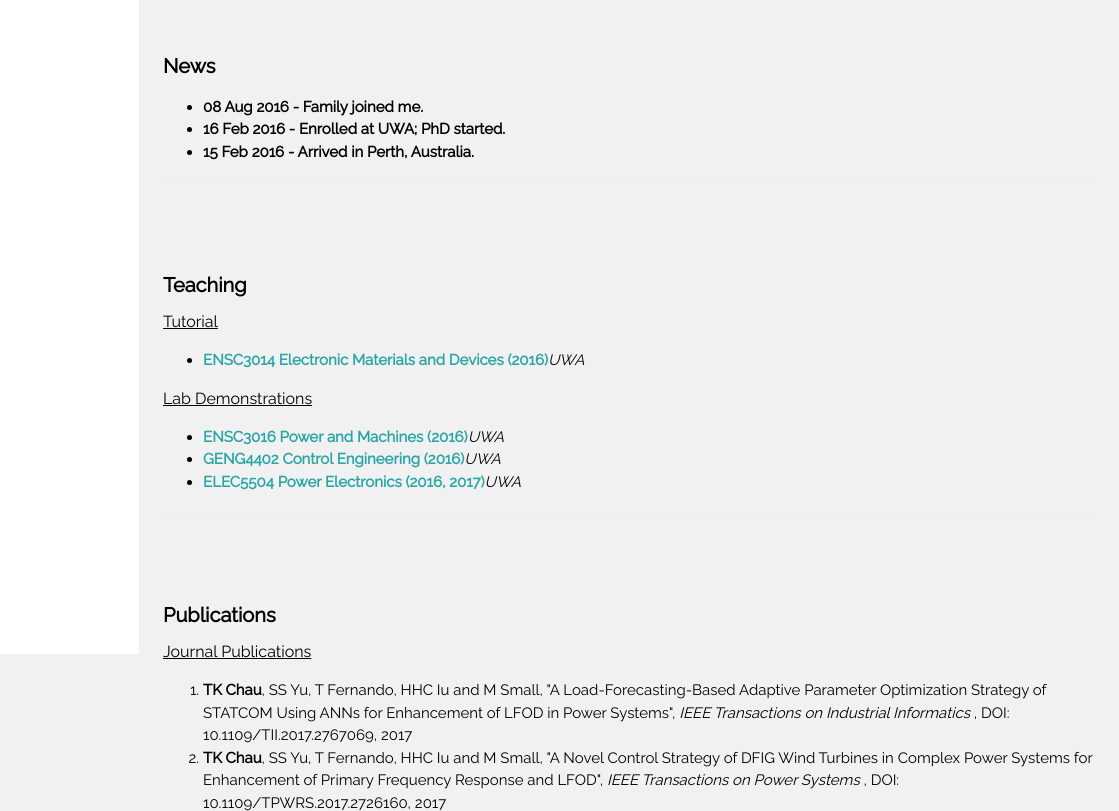
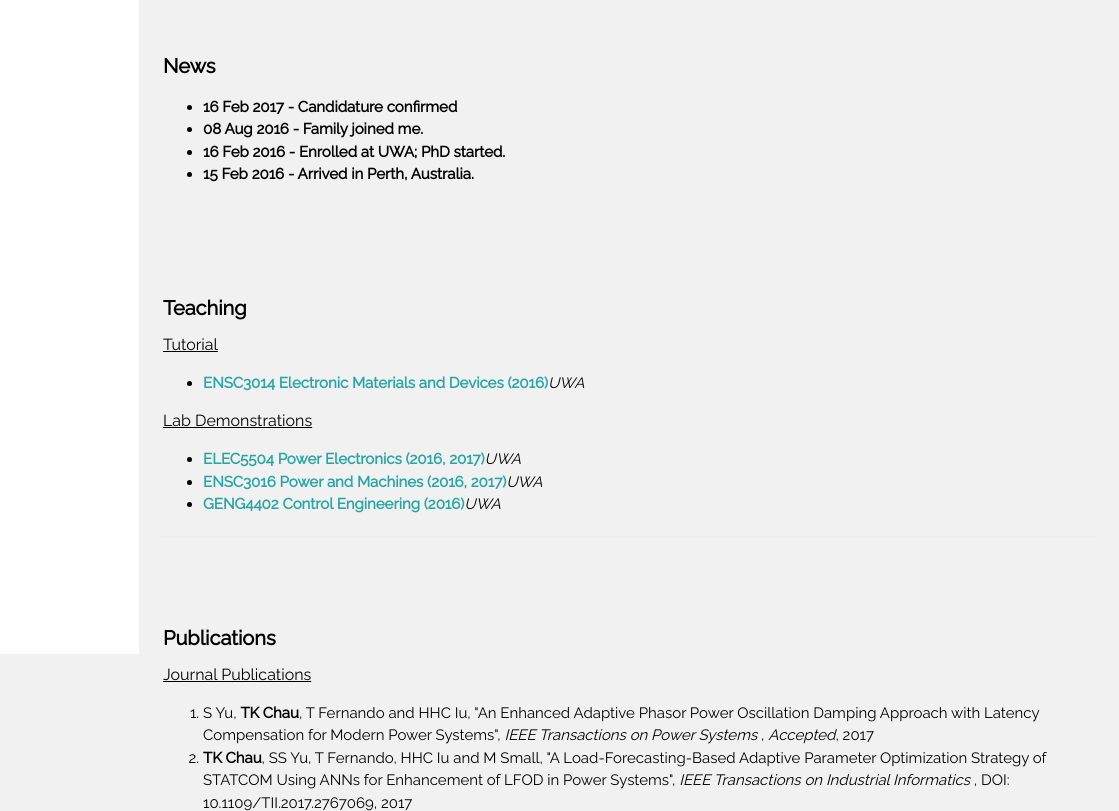
Before and after one commit to tatkei/homepage, a plain HTML site: page index.html in a window 1280 px wide. Shown: the part 146-957 px from the top of the page, 161-1280 px from the left. Drawn offline with nearby package versions, Linux system fonts and the light colour scheme.

Commit message:
Update index.html

```diff
--- a/index.html
+++ b/index.html
@@ -75,6 +75,7 @@ body,h1,h2,h3,h4,h5,h6 {font-family: "Raleway", sans-serif}
   <div class="w3-container w3-padding-large" style="margin-bottom:32px">
     <h4 id="news"><b>News</b></h4>
     <ul>
+      <li><b>16 Feb 2017 - Candidature confirmed</b></li>
       <li><b>08 Aug 2016 - Family joined me. </b></li>
       <li><b>16 Feb 2016 - Enrolled at UWA; PhD started. </b></li>
       <li><b>15 Feb 2016 - Arrived in Perth, Australia.</b></li>
@@ -91,9 +92,9 @@ body,h1,h2,h3,h4,h5,h6 {font-family: "Raleway", sans-serif}
       </ul>
     <h6 id="lab"><u>Lab Demonstrations</u></h5>
       <ul>
-        <li><a href="http://handbooks.uwa.edu.au/units/unitdetails?code=ENSC3016" target="_blank"><b>ENSC3016 Power and Machines (2016)</b></a><i>UWA</i></li>
+        <li><a href="http://handbooks.uwa.edu.au/units/unitdetails?code=ELEC5504" target="_blank"><b>ELEC5504 Power Electronics (2016, 2017)</b></a><i>UWA</i></li>
+        <li><a href="http://handbooks.uwa.edu.au/units/unitdetails?code=ENSC3016" target="_blank"><b>ENSC3016 Power and Machines (2016, 2017)</b></a><i>UWA</i></li>
         <li><a href="http://handbooks.uwa.edu.au/units/unitdetails?code=GENG4402" target="_blank"><b>GENG4402 Control Engineering (2016)</b></a><i>UWA</i></li>
-        <li><a href="http://handbooks.uwa.edu.au/units/unitdetails?code=ELEC5504" target="_blank"><b>ELEC5504 Power Electronics (2016, 2017)</b></a><i>UWA</i></li>
       </ul>
     <hr>
   </div>
@@ -104,6 +105,9 @@ body,h1,h2,h3,h4,h5,h6 {font-family: "Raleway", sans-serif}
     <h6 id="journal"><u>Journal Publications</u></h4>
 
     <ol >
+      <li>
+         S Yu, <b>TK Chau</b>, T Fernando and HHC Iu, "An Enhanced Adaptive Phasor Power Oscillation Damping Approach with Latency Compensation for Modern Power Systems", <i> IEEE Transactions on Power Systems </i>, <i>Accepted</i>, 2017
+      </li>
       <li>
          <b>TK Chau</b>, SS Yu, T Fernando, HHC Iu and M Small, "A Load-Forecasting-Based Adaptive Parameter Optimization Strategy of STATCOM Using ANNs for Enhancement of LFOD in Power Systems", <i> IEEE Transactions on Industrial Informatics </i>, DOI: 10.1109/TII.2017.2767069, 2017
       </li>
```
